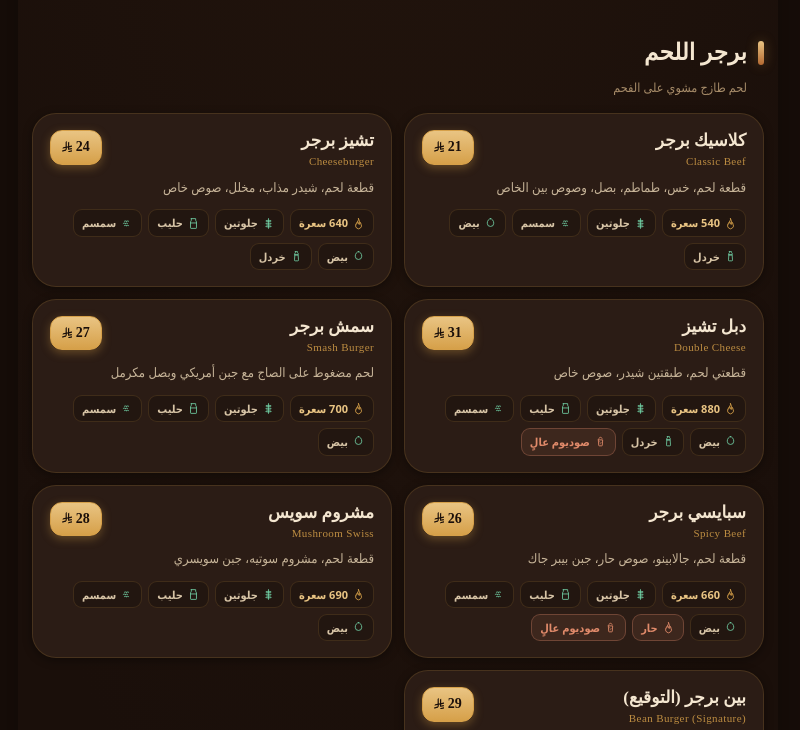
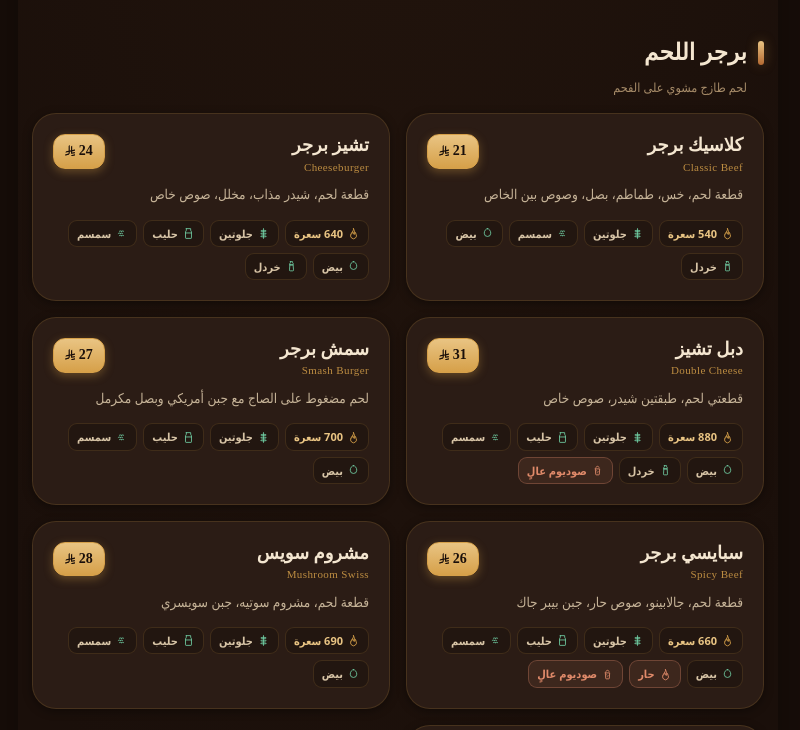
Before and after one commit to a7madshiref001-ctrl/bean-burger-menu, a plain HTML site: page index.html in a window 1280 px wide. Shown: the part 633-1363 px from the top of the page, without its empty margins (242-1042 px from the left). Drawn offline with Linux system fonts and the light colour scheme.

Commit message:
Larger menu cards — more padding, wider gap, bigger names
Co-Authored-By: Claude Opus 4.8 <noreply@anthropic.com>

```diff
--- a/css/menu.css
+++ b/css/menu.css
@@ -226,12 +226,12 @@ main { padding: 8px 14px 24px; }
 .sec-title .bar { width: 6px; height: 24px; background: linear-gradient(var(--gold-2), var(--copper)); border-radius: 4px; box-shadow: 0 0 12px var(--glow); }
 .sec-sub { font-size: 12.5px; color: var(--muted); margin-top: 4px; padding-inline-start: 17px; }
 
-.grid { display: grid; grid-template-columns: 1fr 1fr; gap: 12px; }
+.grid { display: grid; grid-template-columns: 1fr 1fr; gap: 16px; }
 @media (max-width: 560px) { .grid { grid-template-columns: 1fr; } }
 
 .card {
   position: relative; background: var(--brown); border: 1px solid var(--line); border-radius: var(--radius);
-  padding: 16px 17px; box-shadow: var(--shadow-s); display: flex; flex-direction: column; gap: 7px;
+  padding: 20px 20px; box-shadow: var(--shadow-s); display: flex; flex-direction: column; gap: 9px;
   transition: transform .4s var(--ease), box-shadow .4s var(--ease), border-color .4s var(--ease);
 }
 .card:hover {
@@ -241,7 +241,7 @@ main { padding: 8px 14px 24px; }
 }
 .card.na { opacity: .55; }
 .card-top { display: flex; justify-content: space-between; align-items: flex-start; gap: 10px; }
-.card-name { font-family: 'Tajawal'; font-weight: 700; font-size: 17px; color: var(--cream); line-height: 1.3; }
+.card-name { font-family: 'Tajawal'; font-weight: 700; font-size: 18px; color: var(--cream); line-height: 1.3; }
 [dir=ltr] .card-name { font-family: 'Poppins'; font-weight: 600; }
 .card-en { display: block; font-family: 'Poppins'; font-weight: 500; font-size: 11px; color: var(--gold); letter-spacing: .4px; margin-top: 2px; opacity: .85; }
 [dir=ltr] .card-en { font-family: 'IBM Plex Sans Arabic'; }
@@ -253,7 +253,7 @@ main { padding: 8px 14px 24px; }
 .price .cur { font-size: 11px; opacity: .8; }
 .price .cur-ic { height: .82em; width: auto; vertical-align: -.08em; }
 .price.na-price { color: var(--muted); background: rgba(244,230,208,.06); border-color: var(--line); box-shadow: none; }
-.desc { font-size: 13px; color: var(--cream-d); margin: 0; opacity: .9; }
+.desc { font-size: 13.5px; color: var(--cream-d); margin: 0; opacity: .9; }
 .badges { display: flex; flex-wrap: wrap; gap: 6px; margin-top: 4px; }
 .badge {
   display: inline-flex; align-items: center; gap: 4px; font-size: 11px; font-weight: 700;
```
